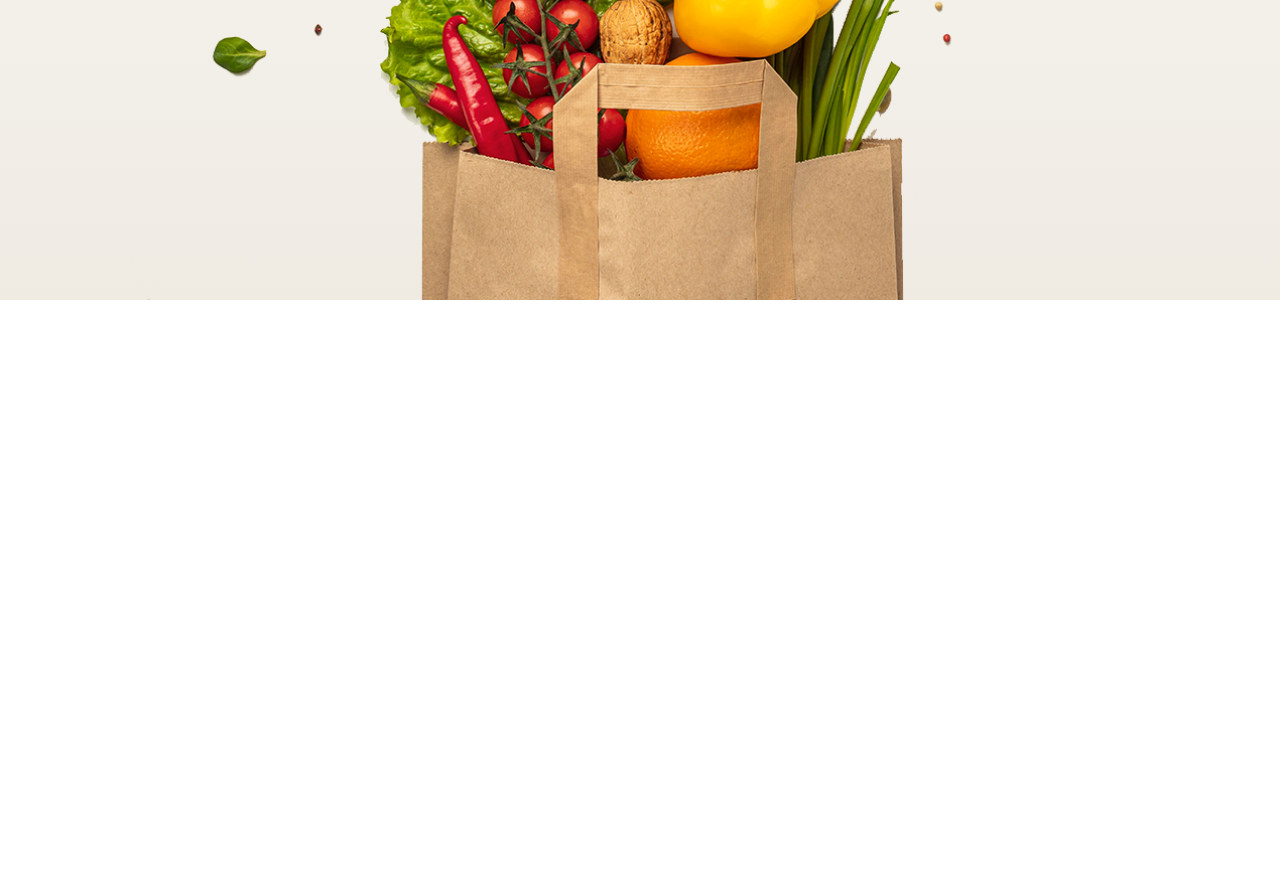
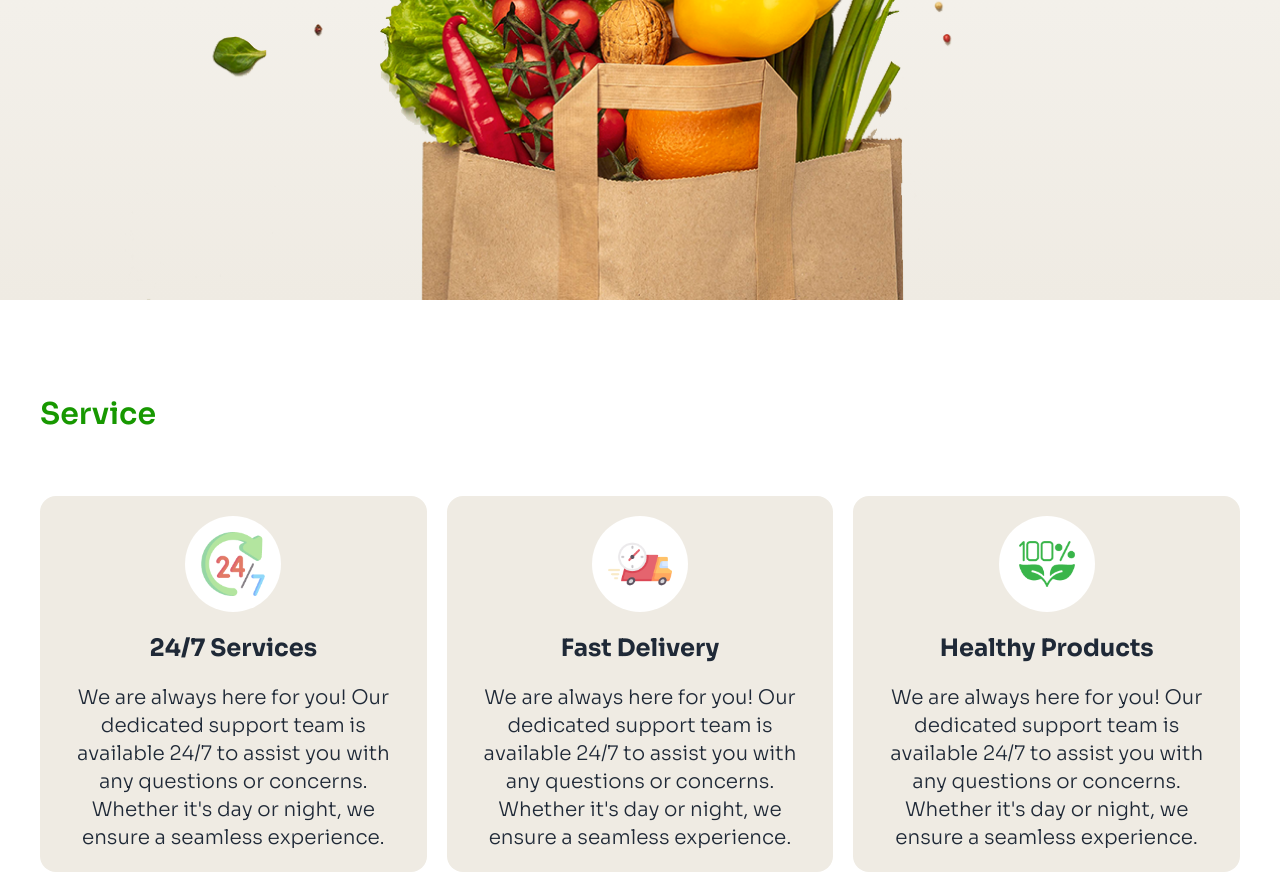
Before and after one commit to arabihasan/grocery-store, a plain HTML site: page index.html in a window 1280 px wide. Shown: the part 875-1747 px from the top of the page. Before the commit the page ends 1175 px from the top, so only its background shows below. Drawn offline with nearby package versions, Linux system fonts and the light colour scheme.

Commit message:
service section added

```diff
--- a/index.html
+++ b/index.html
@@ -35,7 +35,7 @@
           <img src="./assets/Group.png" alt="" />
         </div>
         <div>
-          <ul class="hidden md:flex items-center gap-5">
+          <ul class="hidden lg:flex items-center gap-5">
             <li class="hover:text-[#179800]"><a href="">Product</a></li>
             <li class="hover:text-[#179800]"><a href="">Services</a></li>
             <li class="hover:text-[#179800]"><a href="">Contact us</a></li>
@@ -65,23 +65,83 @@
 
       <!-- banner -->
       <section class="flex flex-col items-center mt-3 md:mt-14 gap-5">
-        <div  class="text-center sora">
-          <h1 class="text-2xl sm:text-4xl md:text-6xl font-semibold mb-5">Freshness <span class="text-[#179800]">You Can <br> Count</span> On, Prices You’ll Love!</h1>
+        <div class="text-center sora">
+          <h1 class="text-4xl sm:text-4xl md:text-6xl font-semibold mb-5">
+            Freshness
+            <span class="text-[#179800]"
+              >You Can <br />
+              Count</span
+            >
+            On, Prices You’ll Love!
+          </h1>
           <p class="text-[12px] md:text-[20px]">
             Shop your daily essentials at unbeatable prices. From fresh produce
-            to pantry <br> staples, we’ve got you covered every day!
+            to pantry <br />
+            staples, we’ve got you covered every day!
           </p>
         </div>
         <div>
-            <img src="./assets/hero-vegetables.png" alt="">
+          <img src="./assets/hero-vegetables.png" alt="" />
         </div>
       </section>
     </header>
     <main>
-    <!-- service section -->
-        <section>
-
-        </section>
+      <!-- service section -->
+      <section class="mt-24 px-5 md:px-10">
+        <h1 class="sora text-[#179800] font-semibold text-3xl">Service</h1>
+        <div class="grid md:grid-cols-2 lg:grid-cols-3 gap-5 mt-16">
+          <!-- service card 1  -->
+          <div class="bg-[#EFEBE3] p-5 space-y-5 rounded-2xl flex flex-col items-center">
+            <div class="avatar ">
+              <div class="w-24 rounded-full ">
+                <img class="bg-white p-4"
+                  src="./assets/service.png"
+                />
+              </div>
+            </div>
+            <h1 class="text-2xl text-center font-bold sora">24/7 Services</h1>
+            <p class="text-center text-xl font-light sora">
+              We are always here for you! Our dedicated support team is
+              available 24/7 to assist you with any questions or concerns.
+              Whether it's day or night, we ensure a seamless experience.
+            </p>
+          </div>
+          <!-- service card 2 -->
+          <div class="bg-[#EFEBE3] p-5 space-y-5 rounded-2xl flex flex-col items-center">
+            <div class="avatar ">
+              <div class="w-24 rounded-full ">
+                <img class="bg-white p-4"
+                  src="./assets/delivery.png"
+                />
+              </div>
+            </div>
+            <h1 class="text-2xl text-center font-bold sora">Fast Delivery</h1>
+            <p class="text-center text-xl font-light sora">
+              We are always here for you! Our dedicated support team is
+              available 24/7 to assist you with any questions or concerns.
+              Whether it's day or night, we ensure a seamless experience.
+            </p>
+          </div>
+          <!-- service card 3 -->
+          <div class="bg-[#EFEBE3] p-5 space-y-5 rounded-2xl flex flex-col items-center">
+            <div class="avatar ">
+              <div class="w-24 rounded-full ">
+                <img class="bg-white p-4"
+                  src="./assets/healthy.png"
+                />
+              </div>
+            </div>
+            <h1 class="text-2xl text-center font-bold sora">
+              Healthy Products
+            </h1>
+            <p class="text-center text-xl font-light sora">
+              We are always here for you! Our dedicated support team is
+              available 24/7 to assist you with any questions or concerns.
+              Whether it's day or night, we ensure a seamless experience.
+            </p>
+          </div>
+        </div>
+      </section>
     </main>
   </body>
 </html>
```
